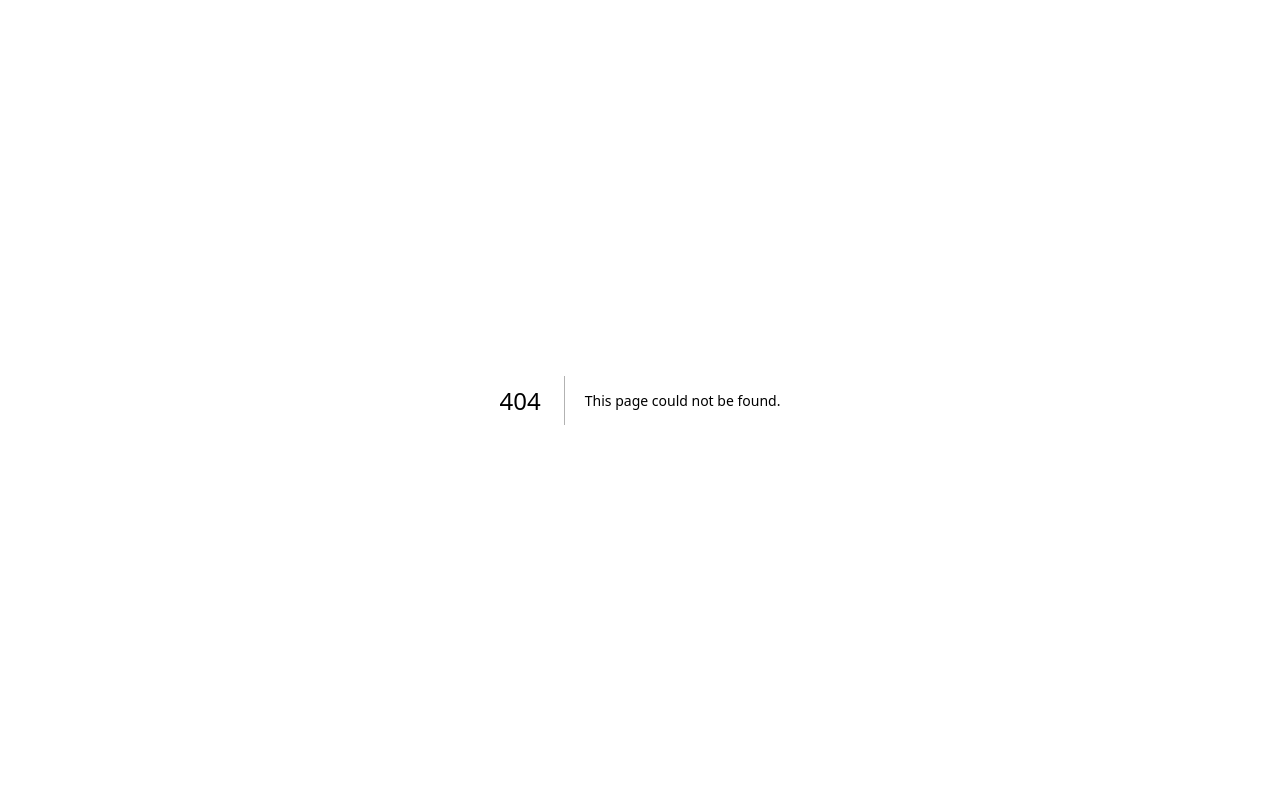
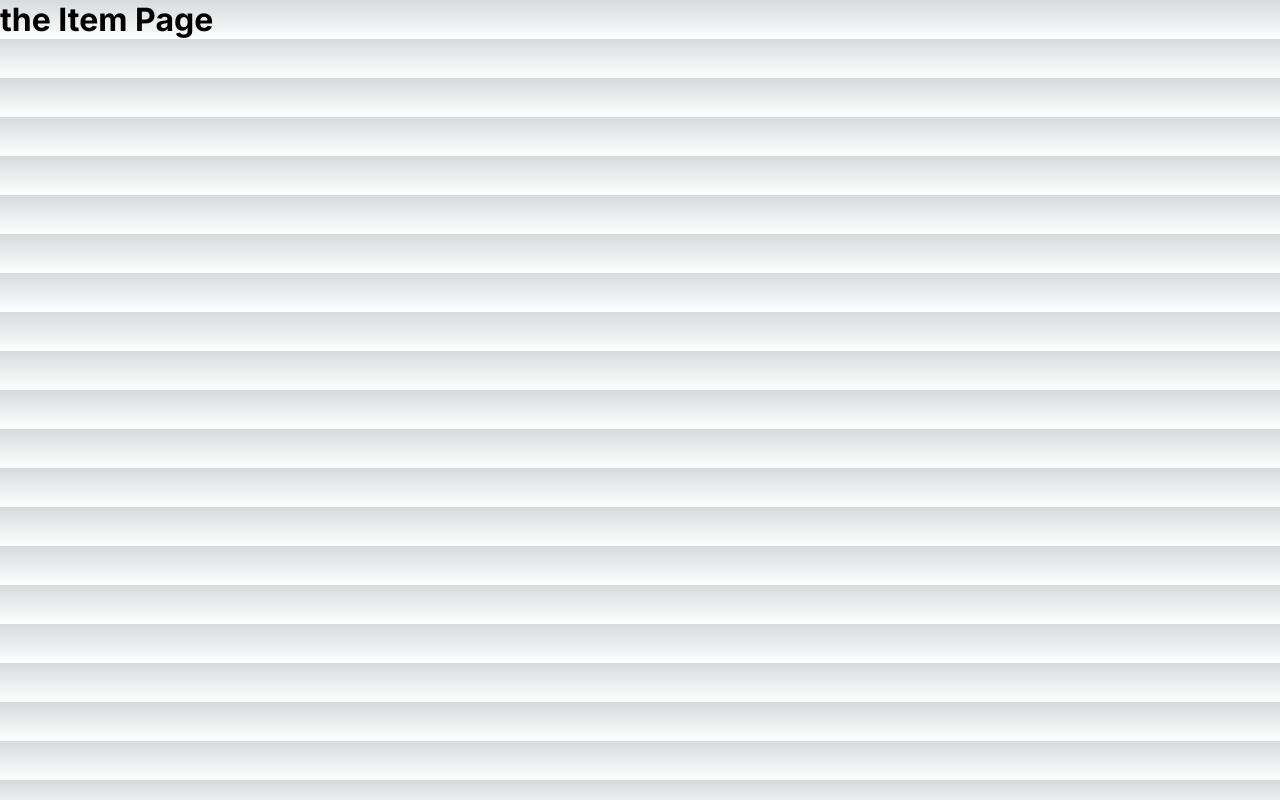
Before and after one commit to InChrist-Dev/AlterMall-Client, a Next.js app in the folder client_alter/: page /items in a window 1280 px wide. Before the commit this address had no page. Built offline with nearby package versions, Linux system fonts and the light colour scheme.

Commit message:
add: items 페이지 추가

```diff
--- /dev/null
+++ b/client_alter/app/items/page.js
@@ -0,0 +1,10 @@
+
+function ItemPage() {
+    return (
+      <div>
+        <h1>the Item Page</h1>
+      </div>
+    );
+  }
+
+  export default ItemPage;
```
